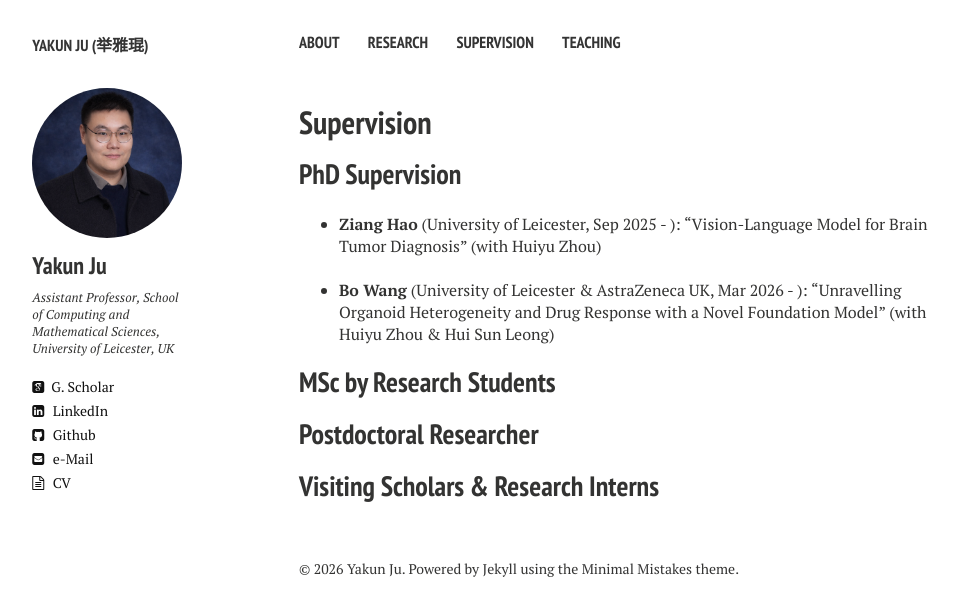
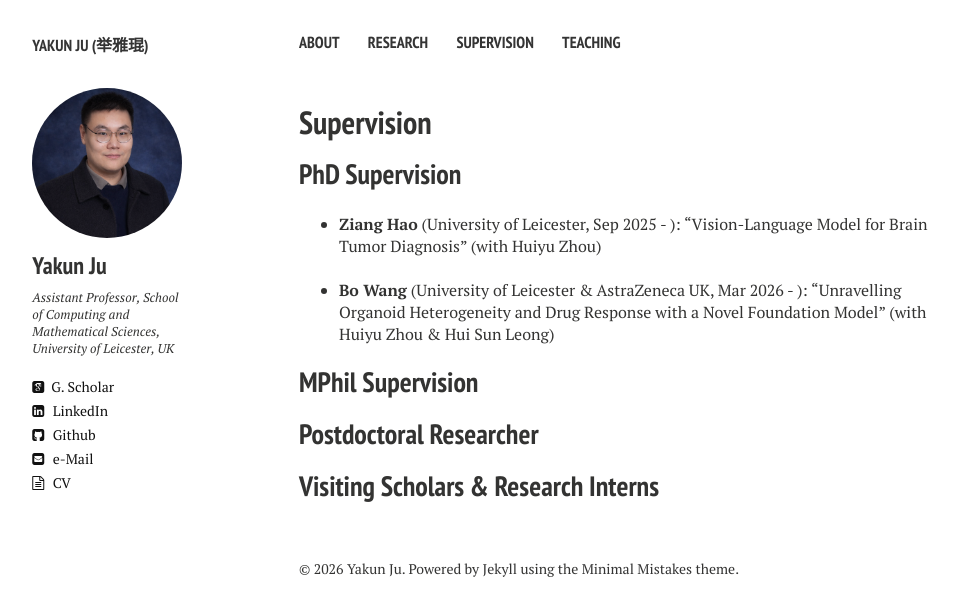
Before and after one commit to Kelvin-Ju/kelvin-ju.github.io, a Jekyll site: the page built from people.md, in a window 1280 px wide. Shown: the top 616 px of the page, without its empty margins (21-979 px from the left). Built offline with Jekyll 4.4.1, drawn with Linux system fonts in a browser that asks for light colours; nearby versions of some CDN libraries.

Commit message:
Update people.md

```diff
--- a/people.md
+++ b/people.md
@@ -15,7 +15,7 @@ comments: false
 <br>
 * **Bo Wang** (University of Leicester & AstraZeneca UK, Mar 2026 - ):  "Unravelling Organoid Heterogeneity and Drug Response with a Novel Foundation Model" (with Huiyu Zhou & Hui Sun Leong)
 
-## MSc by Research Students
+## MPhil Supervision
 
 ## Postdoctoral Researcher
 
```
